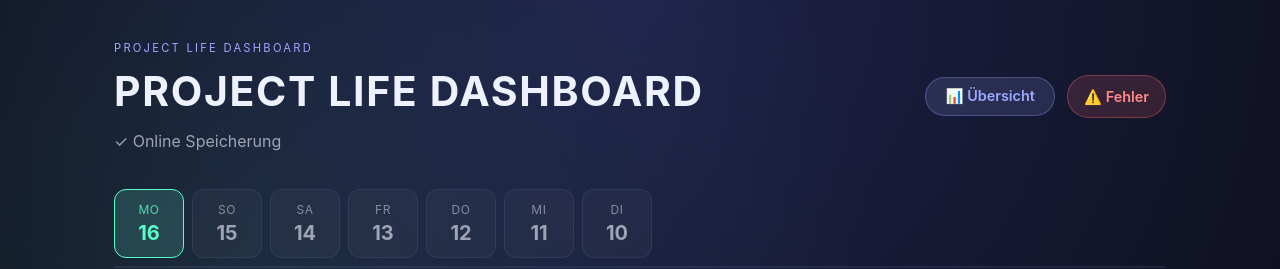
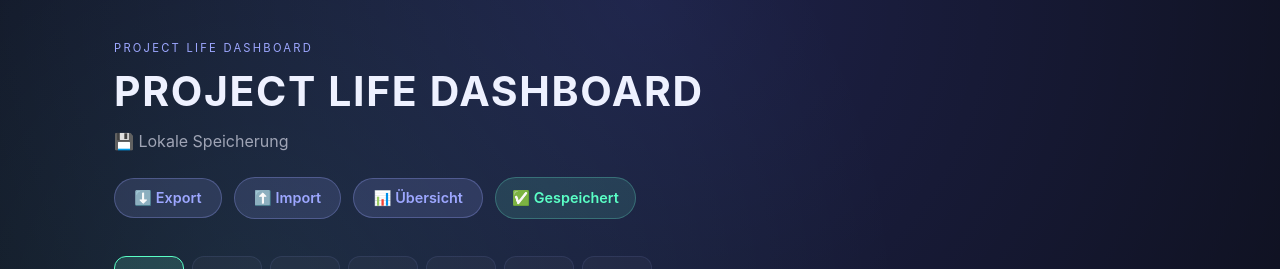
Before and after one commit to aboubasem1/project-life-mobile, a React (Vite) app in the folder project-life-dashboard__v1-supabase/web/: page / in a window 1280 px wide. Shown: the top 269 px of the page. Built offline with nearby package versions, Linux system fonts and the light colour scheme; no server answers.

Commit message:
Add permanent localStorage with Export/Import backup functionality

```diff
--- a/project-life-dashboard__v1-supabase/web/src/App.tsx
+++ b/project-life-dashboard__v1-supabase/web/src/App.tsx
@@ -30,7 +30,26 @@ type FieldItem =
   | { key: keyof DashboardEntry; label: string; type: 'number'; value: number }
   | { key: keyof DashboardEntry; label: string; type: 'text' | 'date' | 'select'; value: string }
 
-const API_URL = '/api/entries'
+const STORAGE_KEY = 'project-life-entries'
+
+// localStorage Helper Functions
+const saveToLocalStorage = (entries: DashboardEntry[]) => {
+  try {
+    localStorage.setItem(STORAGE_KEY, JSON.stringify(entries))
+  } catch (error) {
+    console.error('Failed to save to localStorage:', error)
+  }
+}
+
+const loadFromLocalStorage = (): DashboardEntry[] => {
+  try {
+    const data = localStorage.getItem(STORAGE_KEY)
+    return data ? JSON.parse(data) : []
+  } catch (error) {
+    console.error('Failed to load from localStorage:', error)
+    return []
+  }
+}
 
 // Gibt das heutige Datum im lokalen Format (YYYY-MM-DD) zurück
 const getToday = () => {
@@ -184,16 +203,16 @@ function App() {
   )
 
   useEffect(() => {
-    const loadEntry = async () => {
+    const loadEntry = () => {
       setSyncStatus('loading')
       lastSavedEntryRef.current = '' // Reset bei Datumswechsel
       try {
-        const response = await fetch(`${API_URL}?date=${selectedDate}`)
-        const result = await response.json()
+        const allData = loadFromLocalStorage()
+        const existingEntry = allData.find(e => e.date === selectedDate)
 
-        if (result.data) {
-          setEntry(result.data)
-          lastSavedEntryRef.current = JSON.stringify(result.data)
+        if (existingEntry) {
+          setEntry(existingEntry)
+          lastSavedEntryRef.current = JSON.stringify(existingEntry)
         } else {
           const defaultEntry = createDefaultEntry(selectedDate)
           setEntry(defaultEntry)
@@ -212,13 +231,10 @@ function App() {
   }, [selectedDate])
 
   useEffect(() => {
-    const loadAllEntries = async () => {
+    const loadAllEntries = () => {
       try {
-        const response = await fetch(API_URL)
-        const result = await response.json()
-        if (result.data) {
-          setAllEntries(result.data)
-        }
+        const allData = loadFromLocalStorage()
+        setAllEntries(allData)
       } catch (error) {
         console.error('Load all entries error:', error)
       }
@@ -242,18 +258,27 @@ function App() {
       window.clearTimeout(saveTimeoutRef.current)
     }
 
-    saveTimeoutRef.current = window.setTimeout(async () => {
+    saveTimeoutRef.current = window.setTimeout(() => {
       setSyncStatus('syncing')
       try {
-        const response = await fetch(API_URL, {
-          method: 'POST',
-          headers: { 'Content-Type': 'application/json' },
-          body: entryString
-        })
+        // Lade alle Entries
+        const allData = loadFromLocalStorage()
 
-        if (!response.ok) throw new Error('Save failed')
+        // Finde und update oder füge neuen Entry hinzu
+        const index = allData.findIndex(e => e.date === entry.date)
+        if (index >= 0) {
+          allData[index] = entry
+        } else {
+          allData.push(entry)
+        }
+
+        // Speichere in localStorage
+        saveToLocalStorage(allData)
         lastSavedEntryRef.current = entryString
         setSyncStatus('synced')
+
+        // Update allEntries für Overview
+        setAllEntries([...allData])
 
         // Auto-hide "Gespeichert" nach 2 Sekunden
         setTimeout(() => {
@@ -364,15 +389,66 @@ function App() {
     return { completed, total, percentage }
   }
 
+  const exportData = () => {
+    const data = loadFromLocalStorage()
+    const blob = new Blob([JSON.stringify(data, null, 2)], { type: 'application/json' })
+    const url = URL.createObjectURL(blob)
+    const a = document.createElement('a')
+    a.href = url
+    a.download = `project-life-backup-${getToday()}.json`
+    a.click()
+    URL.revokeObjectURL(url)
+  }
+
+  const importData = (event: React.ChangeEvent<HTMLInputElement>) => {
+    const file = event.target.files?.[0]
+    if (!file) return
+
+    const reader = new FileReader()
+    reader.onload = (e) => {
+      try {
+        const data = JSON.parse(e.target?.result as string)
+        saveToLocalStorage(data)
+        setAllEntries(data)
+        setSyncStatus('synced')
+        alert('Daten erfolgreich importiert!')
+      } catch (error) {
+        console.error('Import error:', error)
+        alert('Fehler beim Importieren der Daten')
+      }
+    }
+    reader.readAsText(file)
+  }
+
   return (
     <div className="app">
       <header className="topbar">
         <div>
           <p className="eyebrow">Project Life Dashboard</p>
           <h1>PROJECT LIFE DASHBOARD</h1>
-          <p className="subtle">✓ Online Speicherung</p>
+          <p className="subtle">💾 Lokale Speicherung</p>
         </div>
         <div style={{ display: 'flex', gap: '0.75rem', alignItems: 'center' }}>
+          <button
+            className="overview-btn"
+            onClick={exportData}
+            title="Daten als JSON exportieren"
+          >
+            ⬇️ Export
+          </button>
+          <label
+            className="overview-btn"
+            title="Daten aus JSON importieren"
+            style={{ cursor: 'pointer', margin: 0 }}
+          >
+            ⬆️ Import
+            <input
+              type="file"
+              accept=".json"
+              onChange={importData}
+              style={{ display: 'none' }}
+            />
+          </label>
           <button
             className="overview-btn"
             onClick={() => setShowOverview(!showOverview)}
```
Also changed, not shown: 1 other file (tests, documents, lock files or other folders).
